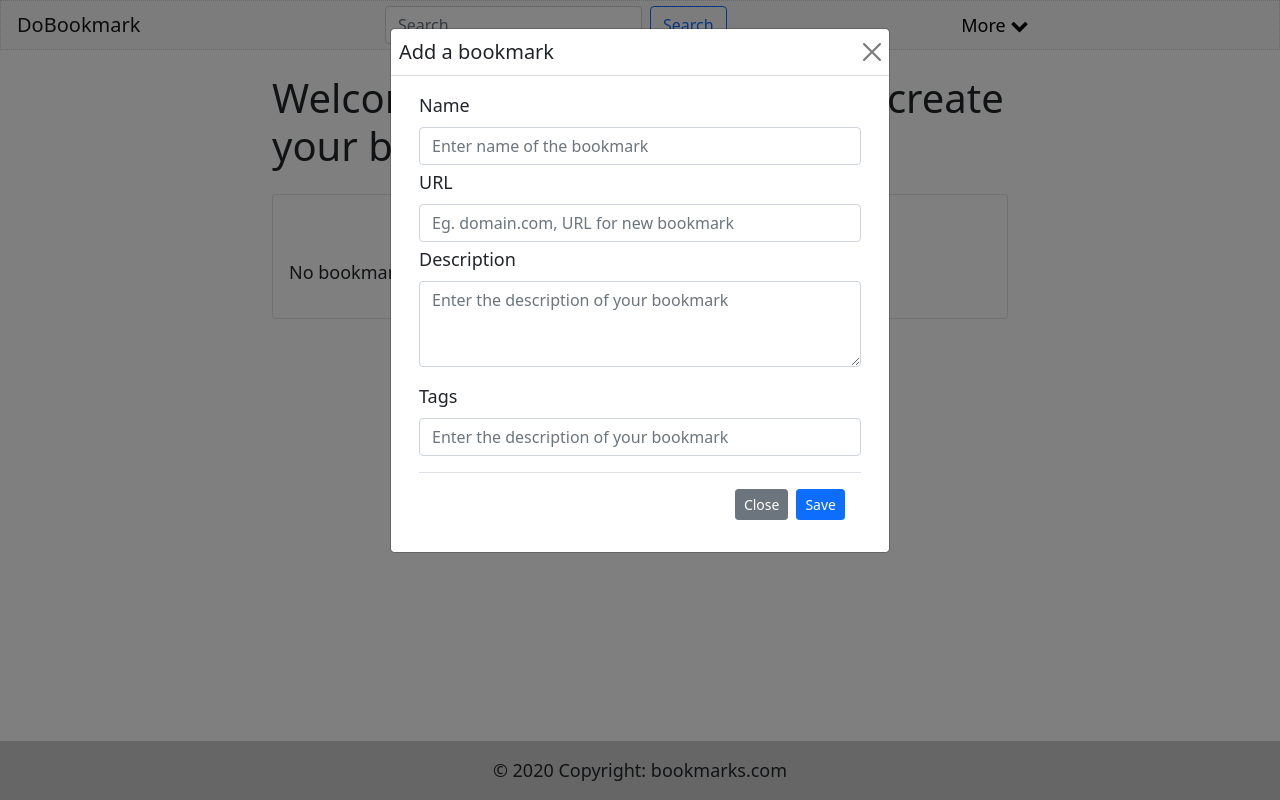
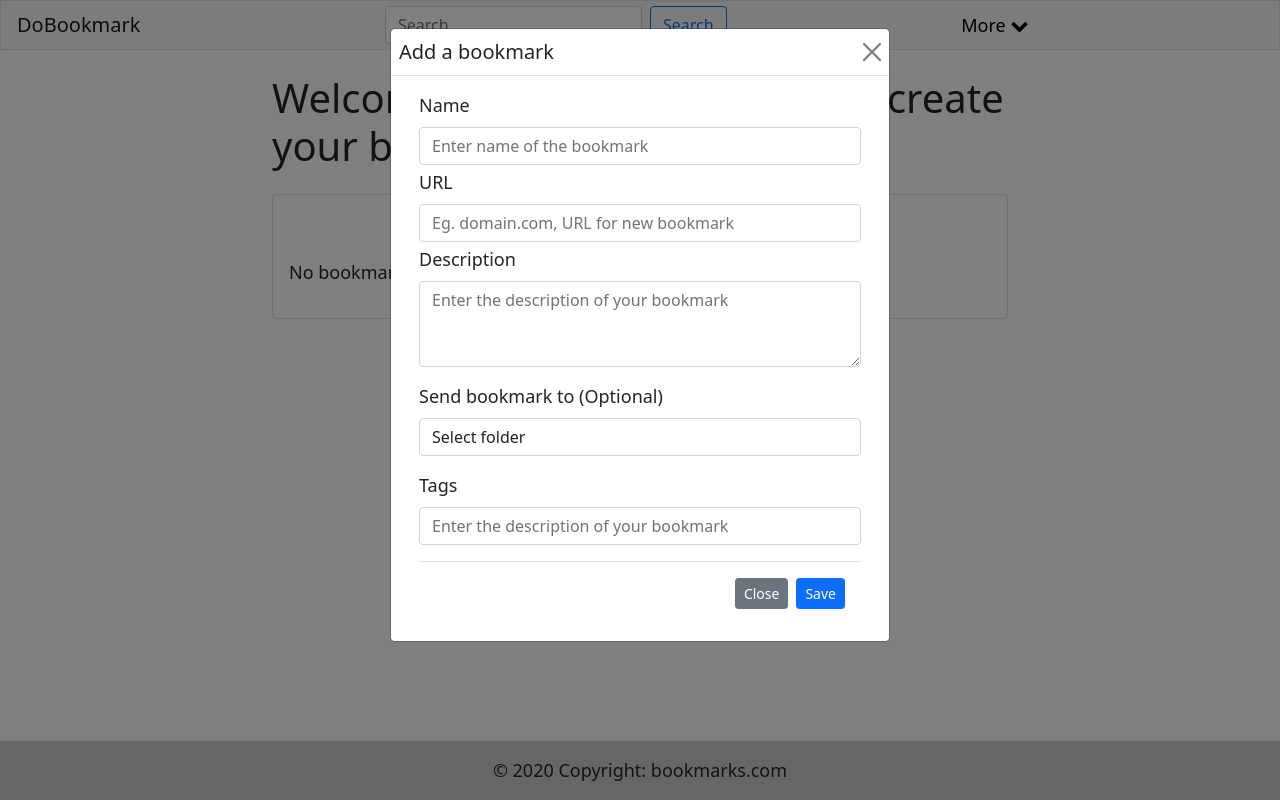
Before and after one commit to vikas1412/bookmarks, a Django app: page /bookmarks/ in a window 1280 px wide, after a click on "click here". Run offline with Django 3.2, Linux system fonts and the light colour scheme; data that the repository does not hold is empty; parts of the project's set-up code (start-up, migrations or seed data) failed here and were passed over.

Commit message:
Add Send to folder feature in new, update bookmark

```diff
--- a/homepage/views.py
+++ b/homepage/views.py
@@ -24,10 +24,15 @@ def new_update_bookmark(request, pk=None):
         description = request.POST['description']
         url = request.POST['url']
         tags = request.POST['tags']
+        sent_to_folder = request.POST.get('sent_to_folder')
+
+        folder_obj = None
+        if not sent_to_folder is None:
+            folder_obj = Folder.objects.get(name=sent_to_folder)
 
         tag_list = tags.split(',')
         if request.POST.get("new") == "new":
-            bookmark_obj = Bookmark(name=name, url=url, description=description)
+            bookmark_obj = Bookmark(name=name, url=url, folder_name=folder_obj, description=description)
             bookmark_obj.save()
             for tag in tag_list:
                 bookmark_obj.tags.add(tag)
@@ -40,7 +45,11 @@ def new_update_bookmark(request, pk=None):
             bookmark_obj.name = name
             bookmark_obj.description = description
             bookmark_obj.url = url
-            bookmark_obj.tags = tags
+            bookmark_obj.folder_name = folder_obj
+
+            for tag in tag_list:
+                bookmark_obj.tags.add(tag)
+
             bookmark_obj.save()
 
         messages.success(request, f"Your bookmark '{bookmark_obj.name}' has been successfully updated.")
--- a/templates/base.html
+++ b/templates/base.html
@@ -149,11 +149,22 @@
                                       rows="3"></textarea>
                         </div>
 
+                        <label class="form-label" for="id_folder_name">Send bookmark to (Optional)</label>
+                        <select class="mb-3 form-control" id="id_folder_name" name="sent_to_folder">
+                            <option selected disabled>Select folder</option>
+                            {% for folder in folders %}
+                                <option value="{{ folder }}">{{ folder }}</option>
+                            {% endfor %}
+
+                        </select>
+
                         <div class=" mb-3">
                             <label for="exampleFormControlTextarea4" class="form-label">Tags</label>
                             <input class="form-control" placeholder="Enter the description of your bookmark"
                                    name="tags" id="Enter tags seprated by a comma.">
                         </div>
+
+
                         <div class="modal-footer">
                             <button type="button" class="btn-sm btn btn-secondary" data-bs-dismiss="modal">Close
                             </button>
--- a/templates/homepage/index.html
+++ b/templates/homepage/index.html
@@ -199,9 +199,20 @@
                                                       rows="3">{{ bookmark.description }}</textarea>
                                         </div>
 
+                                        <label class="form-label" for="id_folder_name">Send bookmark to
+                                            (Optional)</label>
+                                        <select class="mb-3 form-control" id="id_folder_name" name="sent_to_folder">
+                                            <option selected disabled>Select folder</option>
+                                            {% for folder in folders %}
+                                                <option value="{{ folder }}">{{ folder }}</option>
+                                            {% endfor %}
+
+                                        </select>
+
                                         <div class=" mb-3">
                                             <label for="exampleFormControlTextarea4" class="form-label">Tags</label>
-                                            <input class="form-control" value="{% for tag in bookmark.tags.all %}{{ tag }},{% endfor %}"
+                                            <input class="form-control"
+                                                   value="{% for tag in bookmark.tags.all %}{{ tag }},{% endfor %}"
                                                    placeholder="Enter the description of your bookmark"
                                                    name="tags" id="Enter tags seprated by a comma.">
                                         </div>
```
